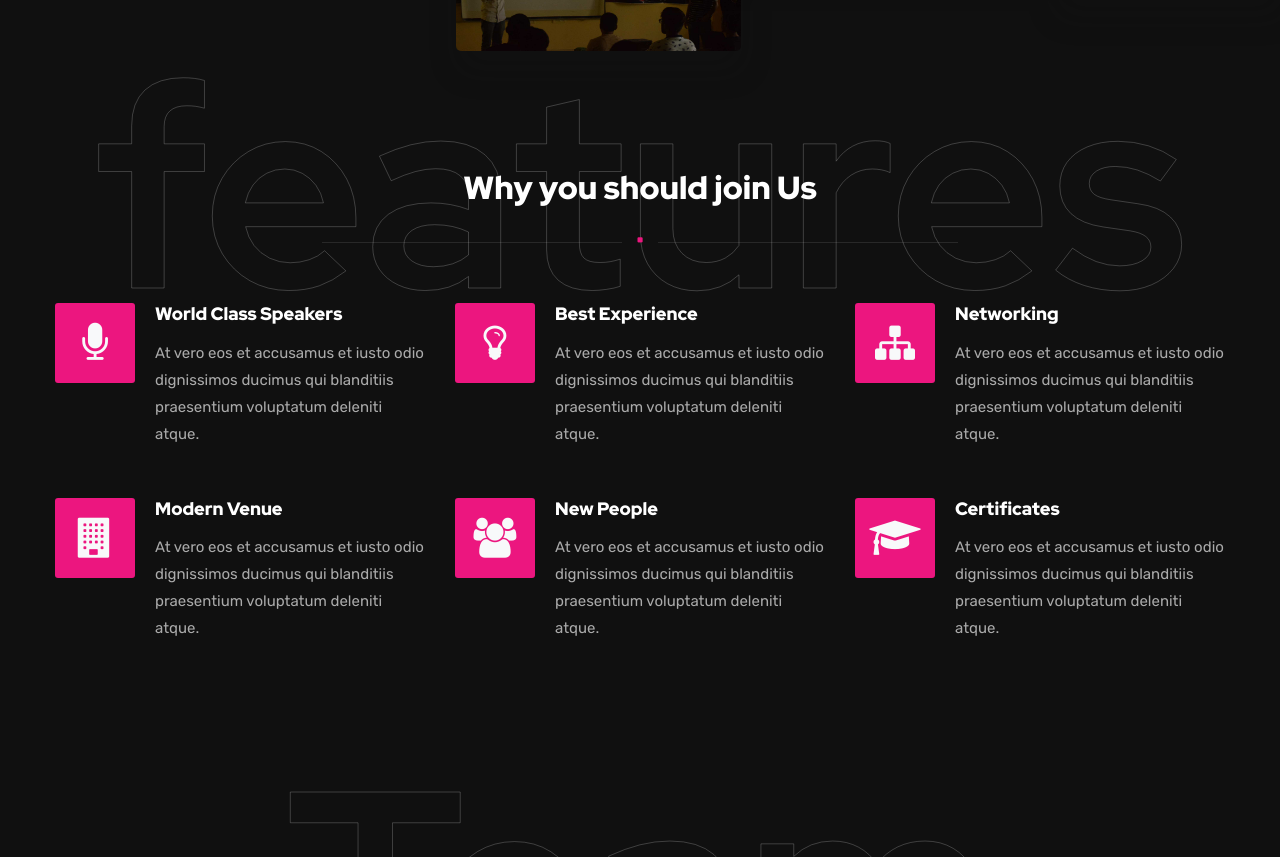
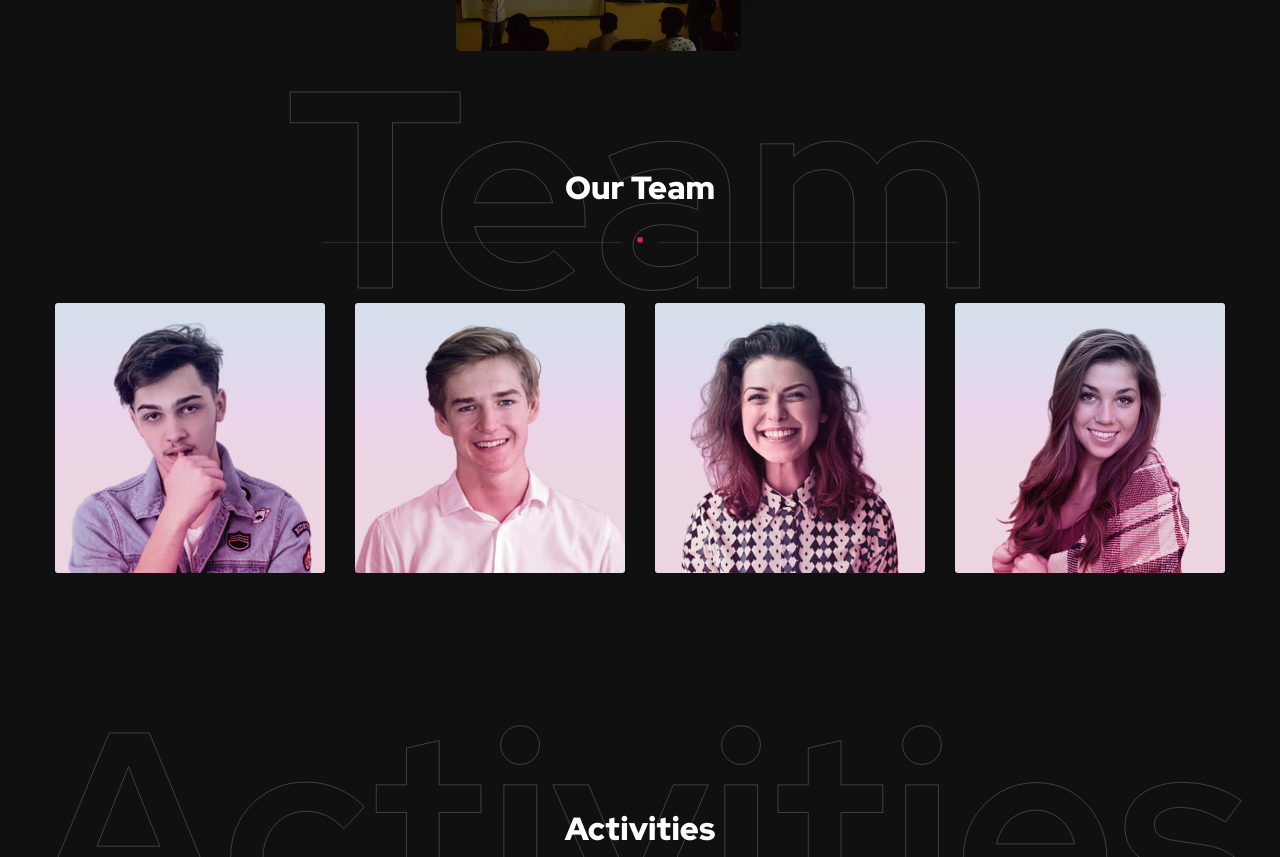
Before and after one commit to SanjaySinghRajpoot/e-cell, a plain HTML site: page index.html in a window 1280 px wide. Shown: the part 2938-3795 px from the top of the page. Drawn offline with Linux system fonts and the light colour scheme; files that its build step writes are made by us from their sources; files whose address does not match are found by name.

Commit message:
removing features

```diff
--- a/index.html
+++ b/index.html
@@ -366,7 +366,7 @@
                     </div>
                 </section>
 				<!-- section begin -->
-            <section id="section-features">
+            <!-- <section id="section-features">
 				<div class="wm wm-border dark wow fadeInDown ">features</div>
                 <div class="container">
                     <div class="row">
@@ -432,7 +432,7 @@
                         </div>
                     </div>
                 </div>
-            </section>
+            </section> -->
             <!-- section close -->
 			<!-- section begin -->
             <section id="section-speakers" class="text-light" data-bgimage="url(images-event/bg/1.jpg) fixed top center" data-stellar-background-ratio=".2">
```
